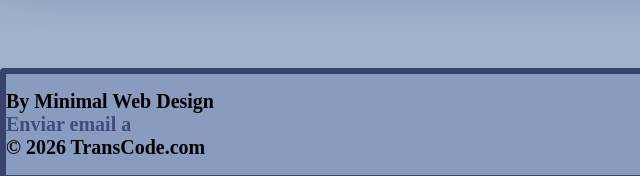
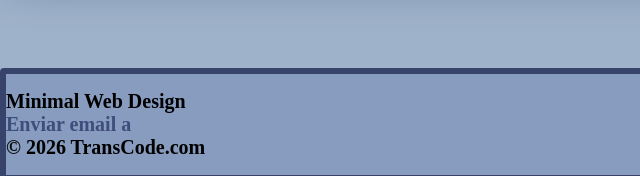
Before and after one commit to Andersonsxdev/Transcode.com, a plain HTML site: page html/decimal.html in a window 1280 px wide. Shown: the part 2882-3058 px from the top of the page, 0-640 px from the left. Drawn offline with Linux system fonts and the light colour scheme.

Commit message:
Refactor HTML structure and content for decimal system

```diff
--- a/html/decimal.html
+++ b/html/decimal.html
@@ -359,7 +359,7 @@ int main () {
 
    <footer>
     <ul class="fot__list">
-      <li class="fot__item">By Minimal Web Design</li>
+      <li class="fot__item">Minimal Web Design</li>
       <li class="fot__item"><a href="mailto:c3633164@gmail.com5@gmail.com">Enviar email a</a></li>
       <li class="fot__item">© 2026 TransCode.com</li>
     </ul>
```
